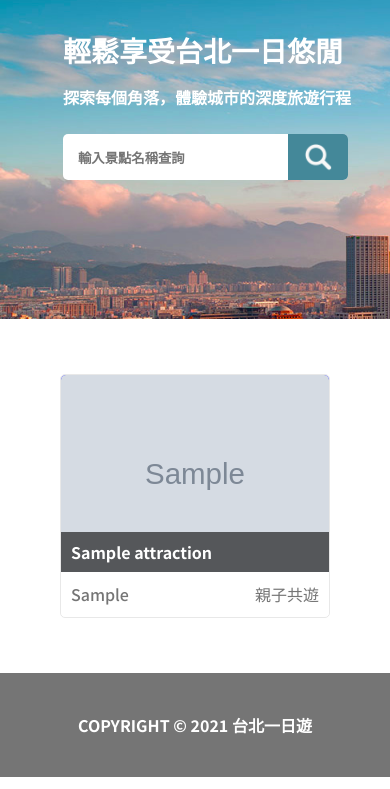
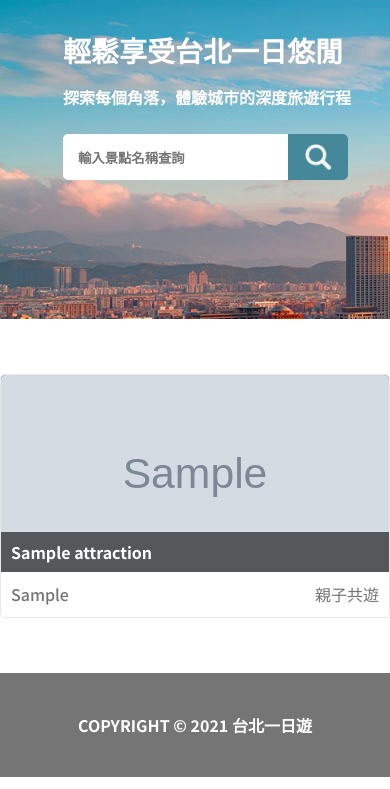
Before and after one commit to joyceseven1124/taipei-day-trip, a Flask app: page / in a window 390 px wide. Shown: the part 55-844 px from the top of the page. Run offline with Flask 2, Linux system fonts and the light colour scheme; tables that the repository leaves empty or names only in its code hold one stand-in row (values such as "Sample post"); grey boxes marked "Sample" are stand-in pictures; data that the repository does not hold is empty.

Commit message:
modify attractions width

```diff
--- a/taipei-day-trip/static/index.css
+++ b/taipei-day-trip/static/index.css
@@ -410,6 +410,6 @@ html,body{
     .attractions{
         width: 100%;
         display: grid;
-        grid-template-columns: 270px;
+        grid-template-columns: 100%;
     }
 }
--- a/taipei-day-trip/static/index.js
+++ b/taipei-day-trip/static/index.js
@@ -157,7 +157,7 @@ function clickEffect(e){
             inputPlace.value =""
             keyword = ""
             nextPage = 0
-            keywordLoad(0,"")}
+            keywordLoad(nextPage,keyword)}
     }else{
         menu.classList.add("hide")}
     }
```
